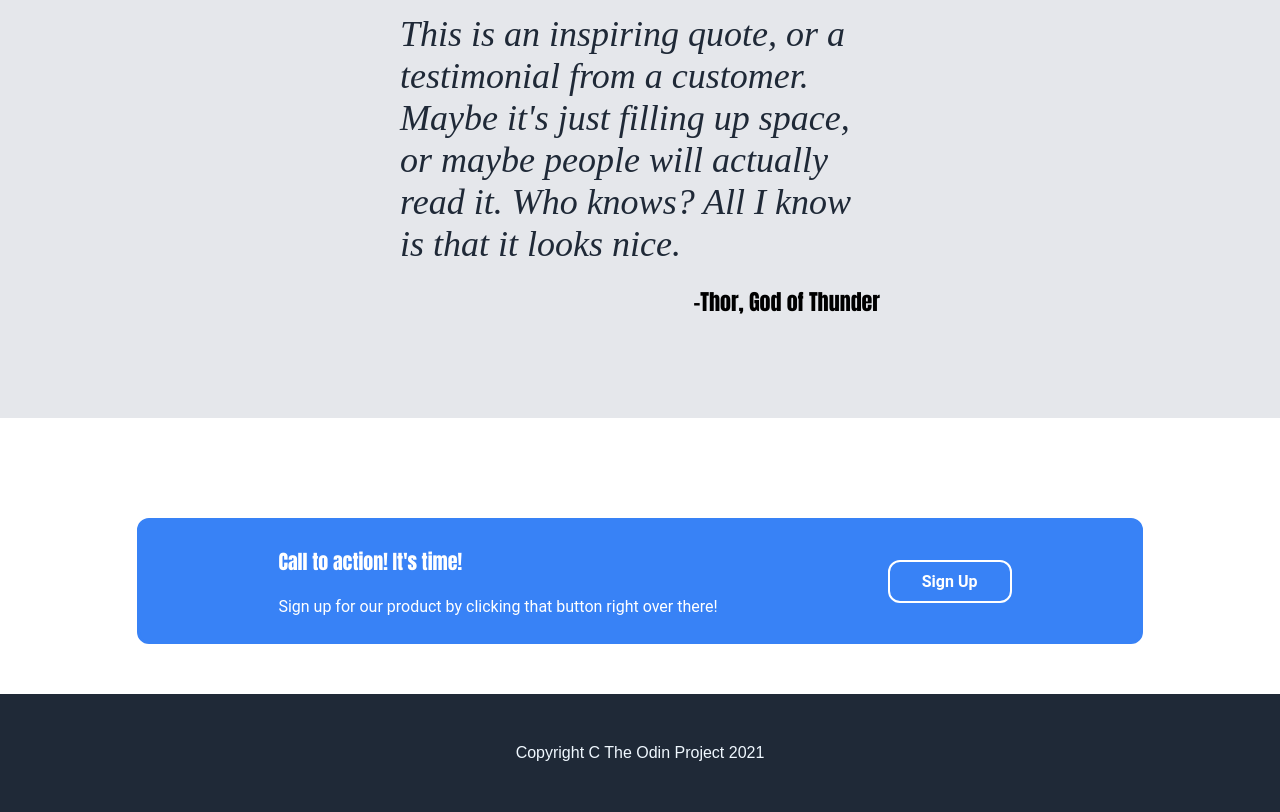
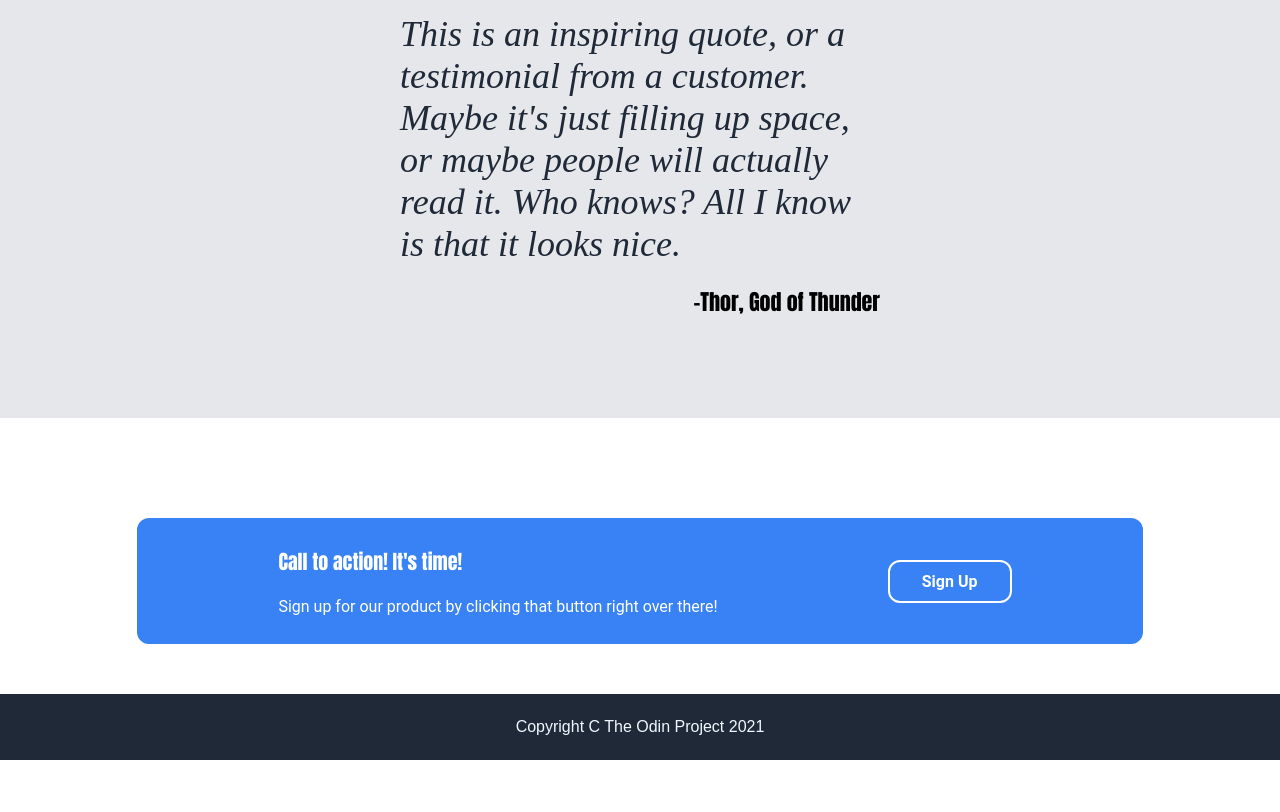
Before and after one commit to FayeGSF/Landing_page, a plain HTML site: page index.html in a window 1280 px wide. Shown: the part 1202-2014 px from the top of the page. After the commit the page ends 1962 px from the top, so only its background shows below. Drawn offline with Linux system fonts and the light colour scheme.

```diff
--- a/styles.css
+++ b/styles.css
@@ -1,7 +1,3 @@
-html, body {
-    height: 100%; /* Ensure the full height of the viewport is used */
-    margin: 0;    /* Remove default margin */
-  }
 
 
 body{
@@ -92,7 +88,7 @@ a{
     align-items: center;
     justify-content: center;
     background-color: gray;
-    padding: 10px;
+
 }
 
 .midcontainer{
@@ -221,7 +217,7 @@ a{
     font-family: Arial, Helvetica, sans-serif;
     color: aliceblue;
     background-color:#1f2937;
-    margin-top: auto;
-    padding:50px;
+
+    padding: 24px 0px;
     text-align: center;
 }
```
